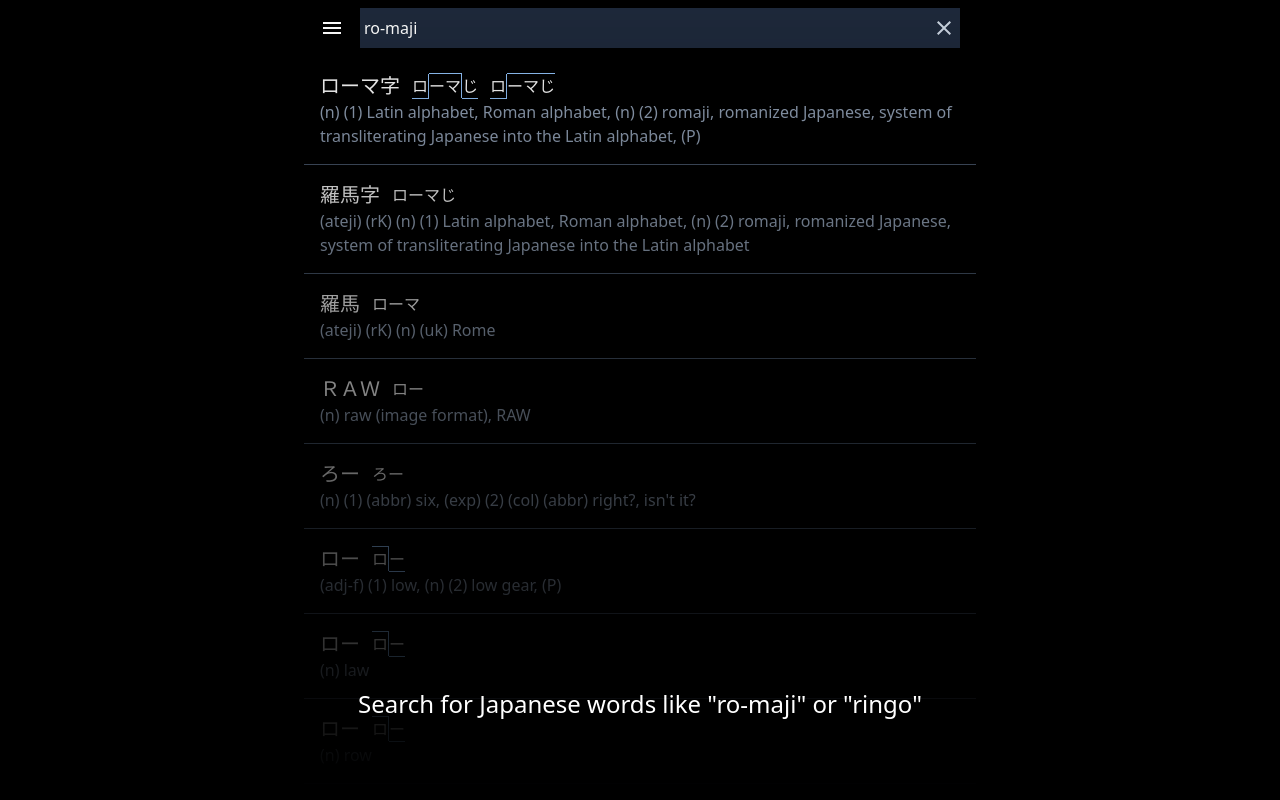
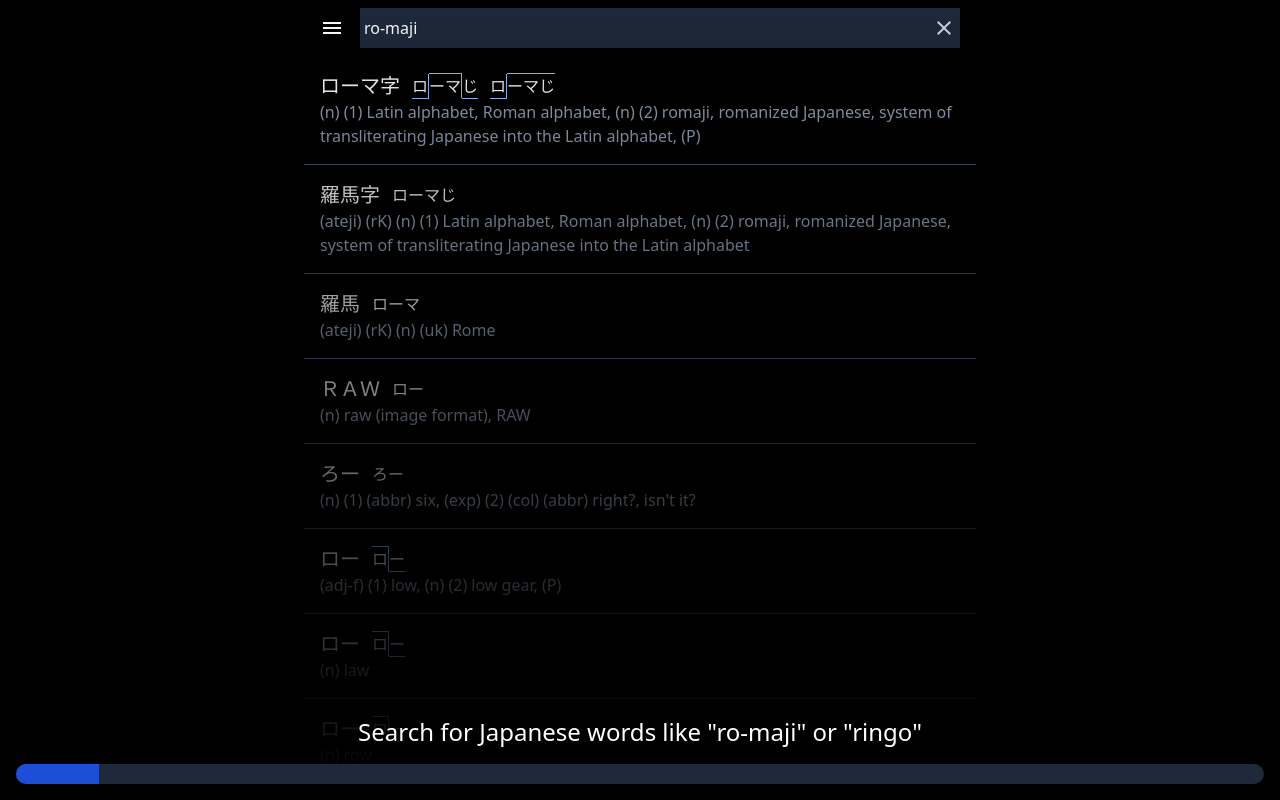
Before and after one commit to bryanjenningz/japanese-dictionary, a Next.js app: page /tutorial in a window 1280 px wide. Both pictures are taken after a click on the button "Click to start". Shown: the top 800 px of the page. Built offline with nearby package versions, Linux system fonts and the light colour scheme; no server answers.

Commit message:
Add a progress bar to the tutorial

```diff
--- a/src/pages/tutorial.tsx
+++ b/src/pages/tutorial.tsx
@@ -275,12 +275,21 @@ export default function Tutorial() {
       case "CLICK": {
         return (
           <>
-            <p className="fixed inset-0 z-50 flex flex-col justify-end bg-gradient-to-b from-transparent to-black p-4 pb-20 text-center text-2xl text-white">
+            <p className="fixed inset-0 z-50 flex flex-col justify-end gap-4 bg-gradient-to-b from-transparent to-black p-4 text-center text-2xl text-white">
               {tutorialStep.instructions}
+
+              <div className="h-5 w-full overflow-hidden rounded-full bg-slate-800">
+                <div
+                  className="h-full bg-blue-700"
+                  style={{
+                    width: `${(tutorialIndex / tutorialSteps.length) * 100}%`,
+                  }}
+                ></div>
+              </div>
             </p>
 
             <button
-              className="fixed z-50 animate-ping rounded-full bg-blue-600 text-xs text-white"
+              className="fixed z-50 animate-ping rounded-full bg-blue-700 text-xs text-white"
               style={
                 tutorialButtonXY
                   ? {
```
